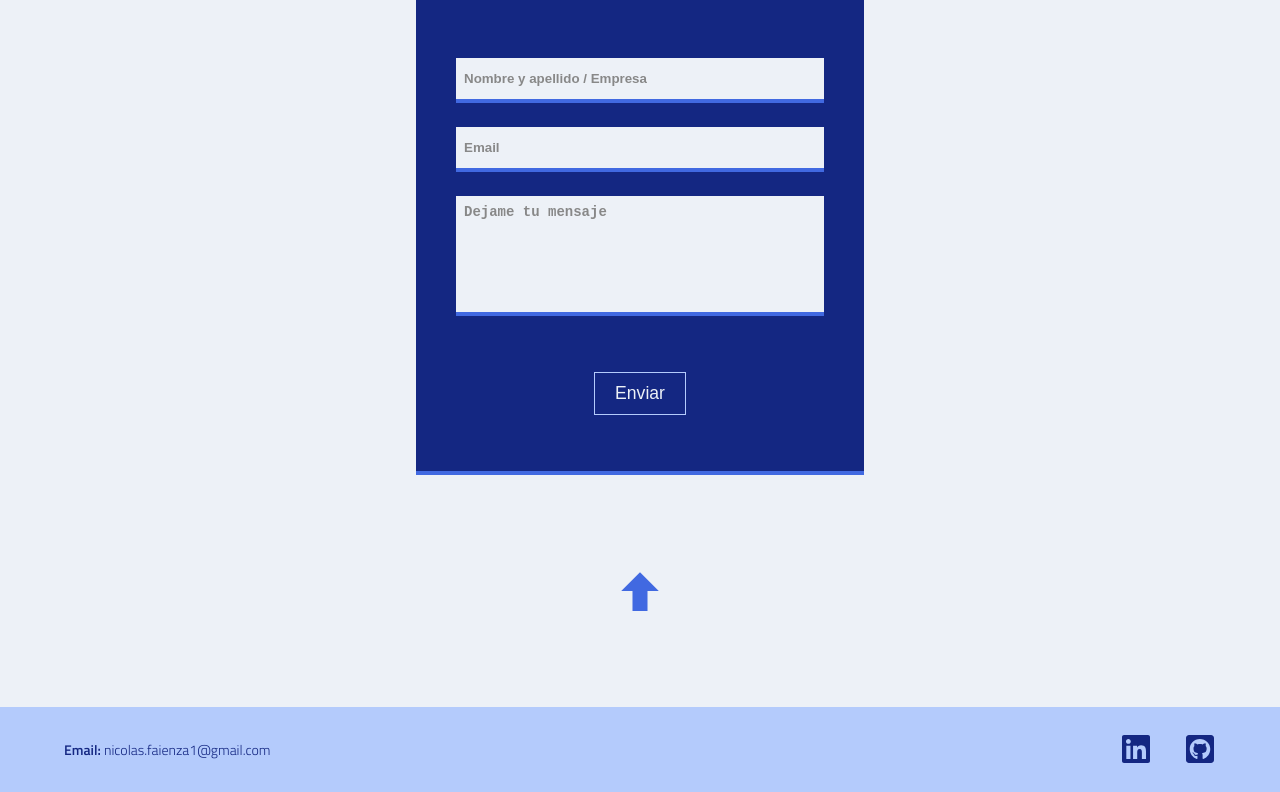
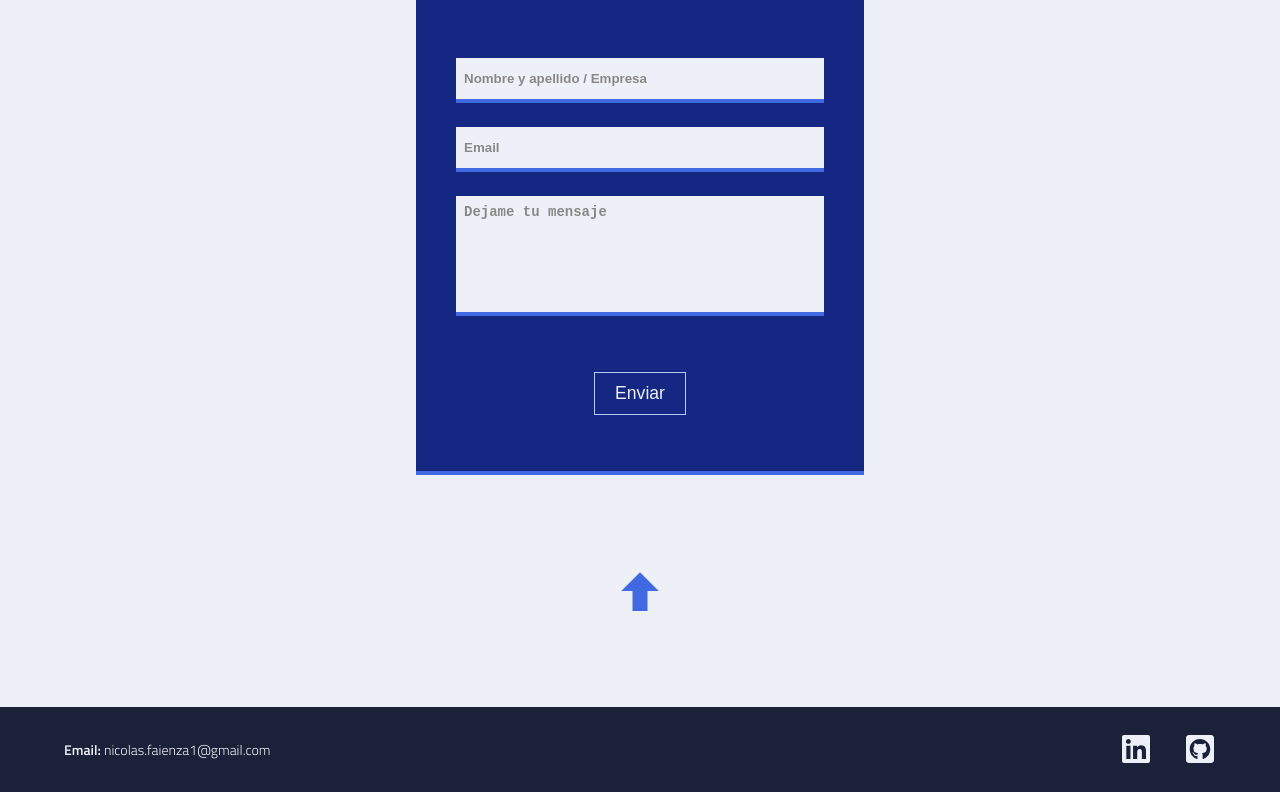
Before and after one commit to Nicofaienza/portfolio, a React (Create React App) app: page / in a window 1280 px wide. Shown: the part 2527-3319 px from the top of the page. Built offline with nearby package versions, Linux system fonts and the light colour scheme.

Commit message:
update footer

```diff
--- a/src/components/footer/FooterElements.js
+++ b/src/components/footer/FooterElements.js
@@ -2,7 +2,7 @@ import styled from "styled-components";
 
 export const FooterWrapper = styled.footer`
   height: 85px;
-  background: var(--light);
+  background: var(--black);
   @media screen and (max-width: 1000px) {
     height: max-content;
   }
@@ -29,7 +29,7 @@ export const FooterEmail = styled.span`
   font-weight: 600;
   font-size: 14px;
   line-height: 25px;
-  color: var(--dark);
+  color: var(--white);
 
   & span {
     font-weight: 300;
@@ -57,6 +57,6 @@ export const FooterLinksLi = styled.li`
   & svg {
     width: 100%;
     height: 100%;
-    color: var(--dark);
+    color: var(--white);
   }
 `;
```
